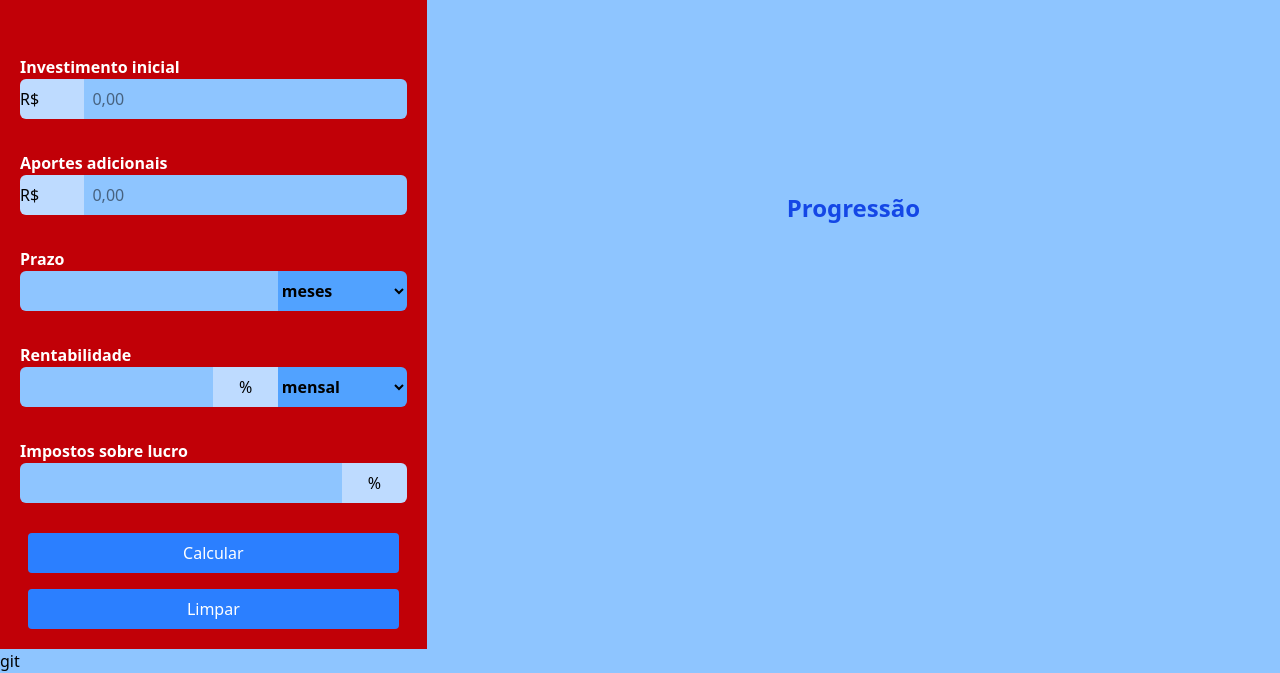
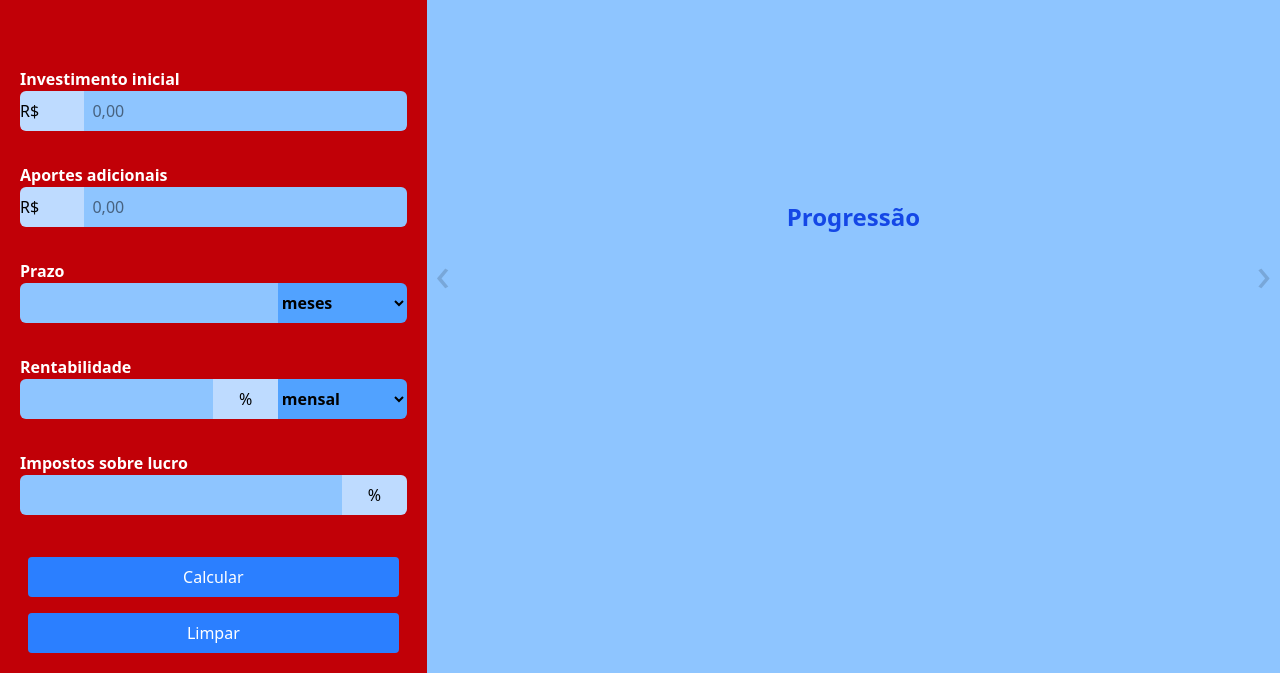
Before and after one commit to vinhorozz/ProjetCalculadoraDeInvestimentos, a website built with Vite: page index.html in a window 1280 px wide. Shown: the part 127-800 px from the top of the page. Built offline with nearby package versions, Linux system fonts and the light colour scheme.

Commit message:
feat:botões de navegação do carrosel

```diff
--- a/index.html
+++ b/index.html
@@ -68,8 +68,10 @@
       </div>
 
     </aside>
-   <main class="row-span-2 col-span-2">
-      <div id="carousel" class = "h-full w-full flex overflow-x-auto">
+   <main id="main"  class="row-span-2 col-span-2 relative">
+        <button id="slide-arrow-preview" class="absolute top-0 bottom-0 left-0 text-5xl cursor-pointer bg-slate-10 opacity-15 w-8 hover:opacity-100 ">&#8249;</button>
+        <button id="slide-arrow-next" class="absolute top-0 bottom-0 right-0 text-5xl  cursor-pointer bg-slate-10 opacity-15 w-8 hover:opacity-100 focus:opacity-100"> &#8250;</button>
+      <div id="carousel" class = "h-full w-full flex overflow-x-auto scroll-smooth-3">
         <section id="charts-container" class=" basis-full shrink-0 full h-full place-content-between gap-2">
             <div class="h-[36%] flex flex-col items-center pb-10 mb-5" >
               <p class="text-2xl font-semibold text-blue-700 pt-5">Resultado</p>
@@ -95,4 +97,3 @@
     <script type="module" src="./src/main.js"></script>
   </body>
 </html>
-git
--- a/src/main.js
+++ b/src/main.js
@@ -160,6 +160,19 @@ for(const formElement of form){
         formElement.addEventListener("blur",validateInput);
     }
 }
+const mainElement=document.getElementById("main");
+const carouselElement=document.getElementById("carousel");
+const btnPreview=document.getElementById("slide-arrow-preview");
+const btnNext=document.getElementById("slide-arrow-next");
+
+
+    btnNext.addEventListener("click",()=>
+        carouselElement.scrollLeft+=mainElement.clientWidth);
+
+    btnPreview.addEventListener("click",()=>
+        carouselElement.scrollLeft-=mainElement.clientWidth);
+
+
 
 btnClear.addEventListener("click",clearForm);
 form.addEventListener("submit",renderProgression);
```
